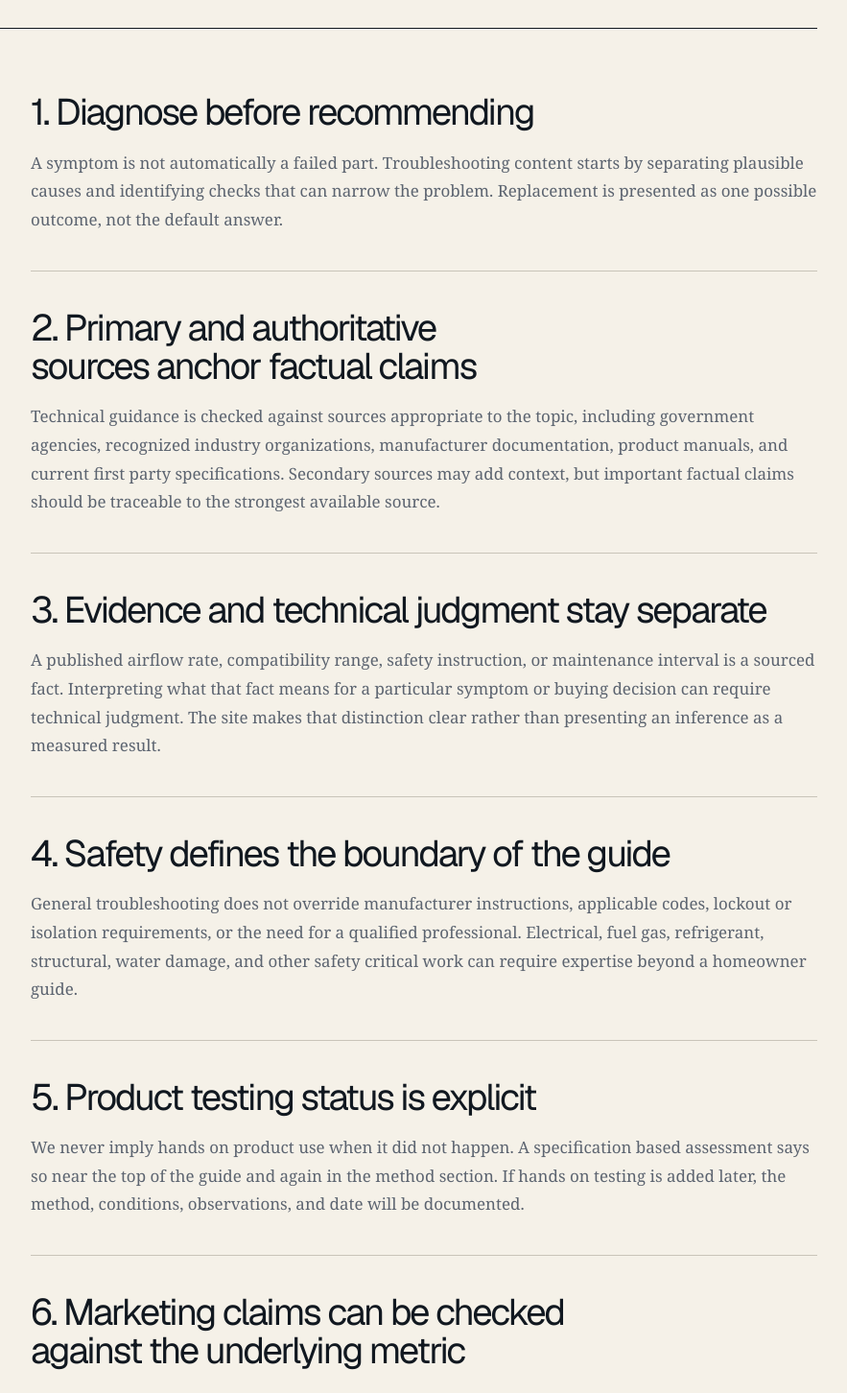
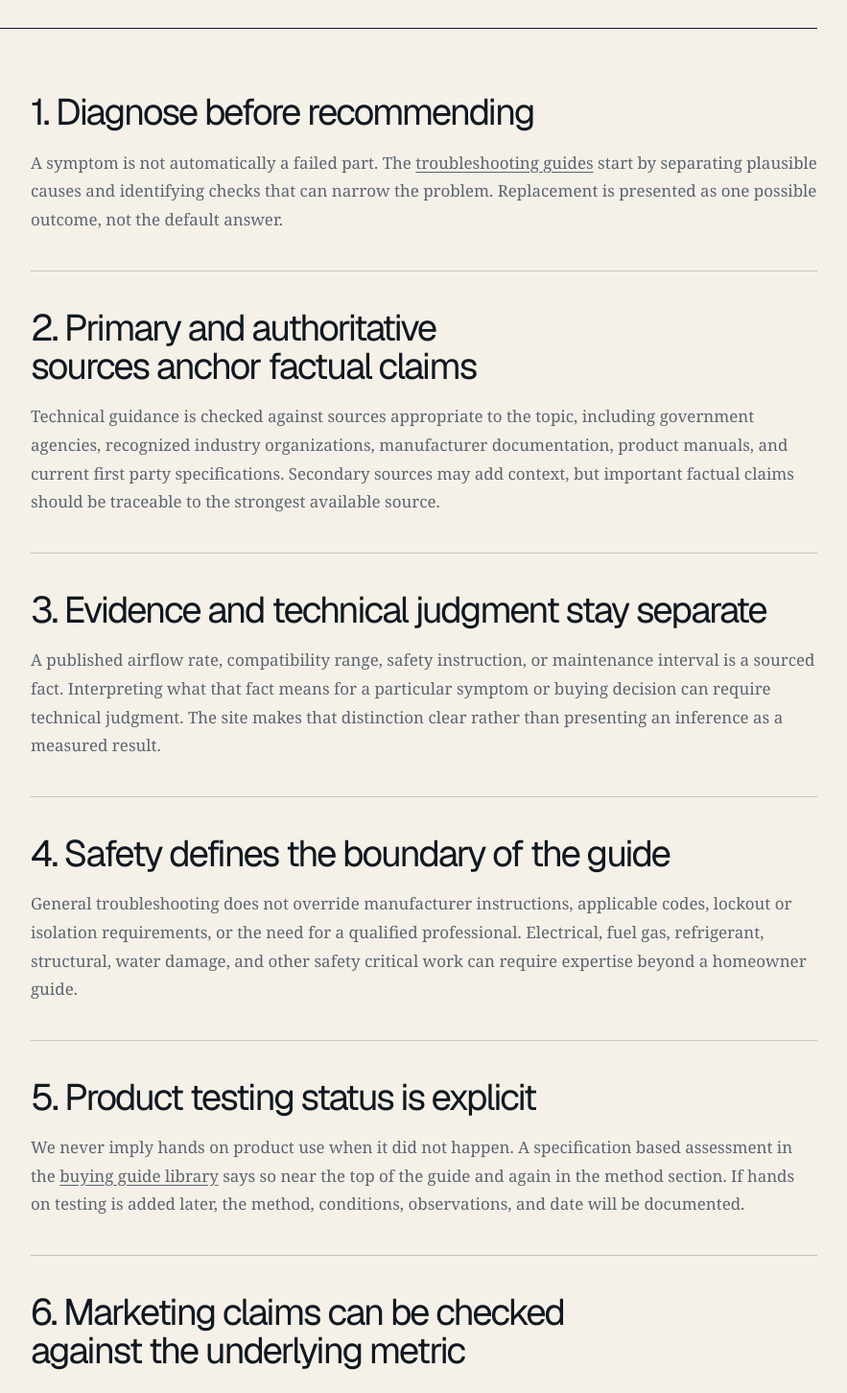
Before and after one commit to Dudeism74/trusted-home-2025, a Next.js app: page /editorial-policy in a window 1280 px wide. Shown: the part 552-2004 px from the top of the page at 96% size, without its empty margins (334-1217 px from the left). Built offline with nearby package versions, Linux system fonts and the light colour scheme.

Commit message:
Add internal links to editorial policy

```diff
--- a/app/editorial-policy/page.tsx
+++ b/app/editorial-policy/page.tsx
@@ -1,3 +1,4 @@
+import Link from "next/link";
 import type { Metadata } from "next";
 import { InfoPage } from "../components/info-page";
 
@@ -18,8 +19,14 @@ export default function EditorialPolicyPage() {
       <section>
         <h2>1. Diagnose before recommending</h2>
         <p>
-          A symptom is not automatically a failed part. Troubleshooting content
-          starts by separating plausible causes and identifying checks that can
+          A symptom is not automatically a failed part. The{" "}
+          <Link
+            href="/troubleshooting"
+            style={{ textDecoration: "underline", textUnderlineOffset: "3px" }}
+          >
+            troubleshooting guides
+          </Link>{" "}
+          start by separating plausible causes and identifying checks that can
           narrow the problem. Replacement is presented as one possible outcome,
           not the default answer.
         </p>
@@ -58,9 +65,16 @@ export default function EditorialPolicyPage() {
         <h2>5. Product testing status is explicit</h2>
         <p>
           We never imply hands on product use when it did not happen. A
-          specification based assessment says so near the top of the guide and
-          again in the method section. If hands on testing is added later, the
-          method, conditions, observations, and date will be documented.
+          specification based assessment in the{" "}
+          <Link
+            href="/guides"
+            style={{ textDecoration: "underline", textUnderlineOffset: "3px" }}
+          >
+            buying guide library
+          </Link>{" "}
+          says so near the top of the guide and again in the method section. If
+          hands on testing is added later, the method, conditions, observations,
+          and date will be documented.
         </p>
       </section>
       <section>
```
